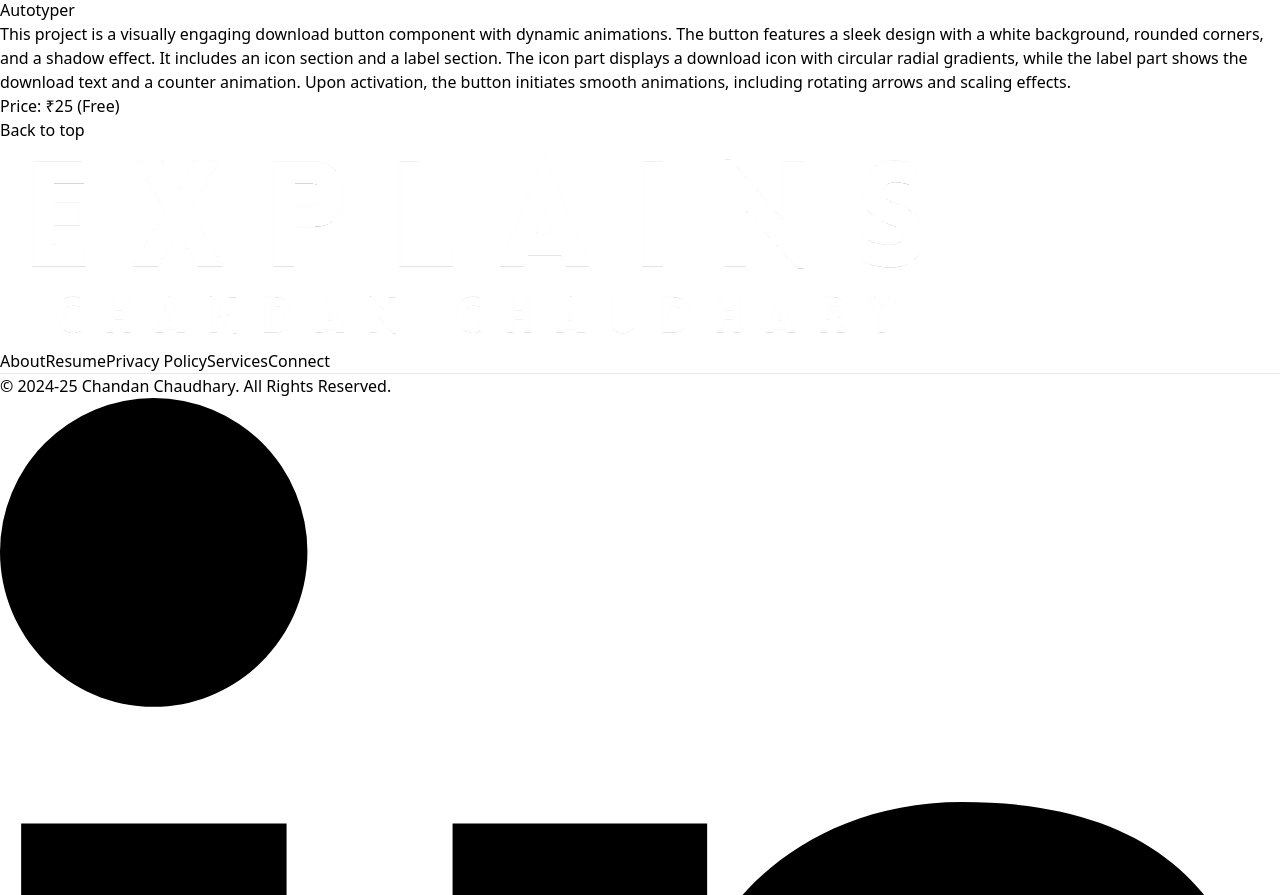
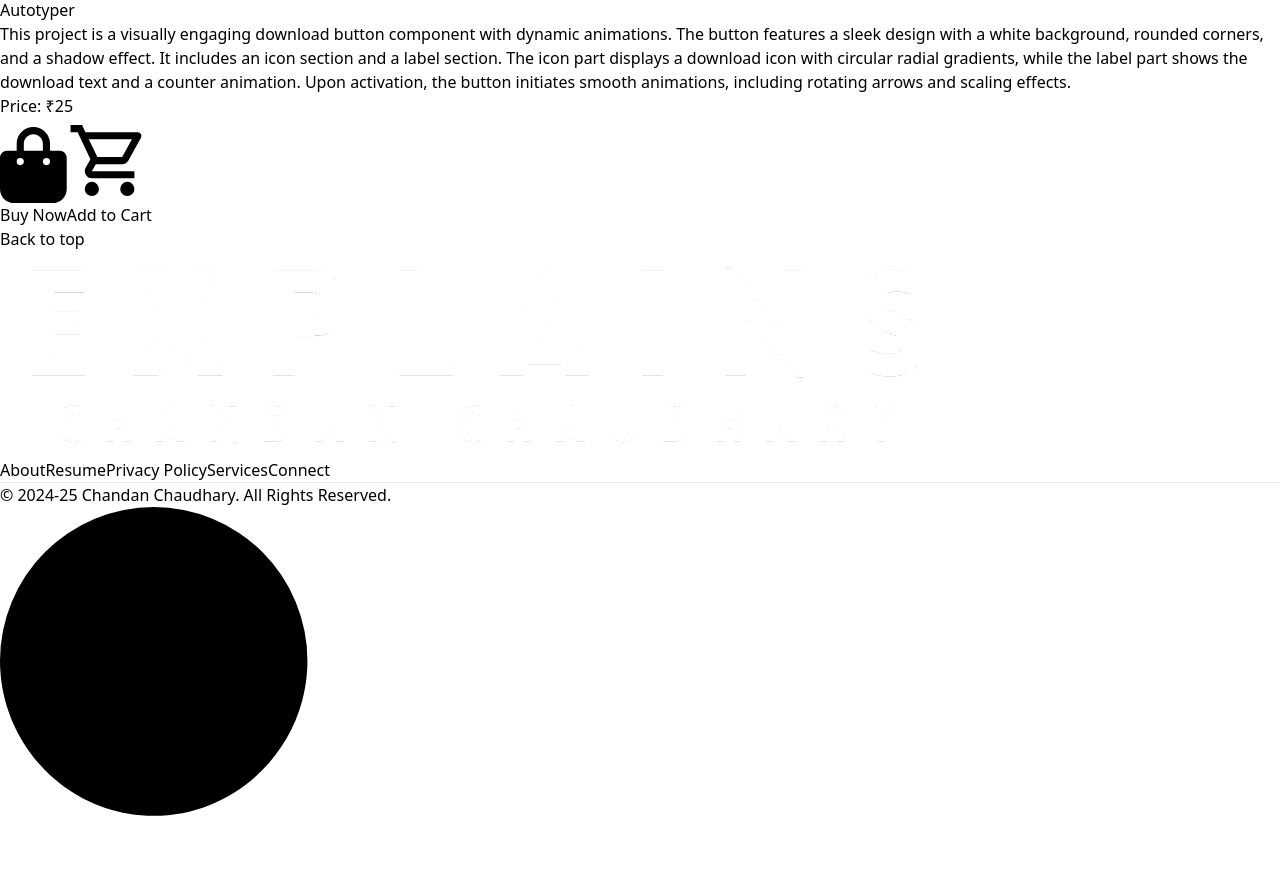
Before and after one commit to Chandan-Badge/C2Explains-ChandanChaudhary, a React (Vite) app in the folder Frontend/: page /product/aaaa2 in a window 1280 px wide. Shown: the part 4877-5772 px from the top of the page. Built offline with nearby package versions, Linux system fonts and the light colour scheme.

Commit message:
Improvement 19

```diff
--- a/Frontend/src/pages/Product.jsx
+++ b/Frontend/src/pages/Product.jsx
@@ -41,7 +41,19 @@ function Product() {
           <div className='h-[80%] w-[50%] flex flex-col gap-3 pr-5'>
             <h1 className='text-5xl font-bold'>{productData.name}</h1>
             <p className='text-base font-normal text-[#b6bee5]'>{productData.description}</p>
-            <h2 className='text-2xl font-medium'>Price: ₹{productData.price} <span className='text-[#6b7280] text-xl'>(Free)</span></h2>
+            <h2 className='text-2xl font-medium'>Price: ₹{productData.price} {(productData.price == 0) && <span className='text-[#b6bee5] text-xl'>(Free)</span>}</h2>
+
+            <div className='flex gap-5 mt-4'>
+              <button className='bg-[#000] text-[#fff] text-xl rounded-full px-6 py-3 w-max font-medium font-sans flex gap-2 hover:-translate-y-1 transition-all duration-200 ease-in-out'>
+                <svg xmlns="http://www.w3.org/2000/svg" className='fill-[#fff] w-5' viewBox="0 0 448 512"><path d="M160 112c0-35.3 28.7-64 64-64s64 28.7 64 64l0 48-128 0 0-48zm-48 48l-64 0c-26.5 0-48 21.5-48 48L0 416c0 53 43 96 96 96l256 0c53 0 96-43 96-96l0-208c0-26.5-21.5-48-48-48l-64 0 0-48C336 50.1 285.9 0 224 0S112 50.1 112 112l0 48zm24 48a24 24 0 1 1 0 48 24 24 0 1 1 0-48zm152 24a24 24 0 1 1 48 0 24 24 0 1 1 -48 0z"/></svg>
+                Buy Now
+              </button>
+
+              <button className='bg-[#fff] text-[#0d1224] text-xl rounded-full px-6 py-3 w-max font-medium font-sans flex gap-2 hover:-translate-y-1 transition-all duration-200 ease-in-out'>
+                <svg xmlns="http://www.w3.org/2000/svg" className='fill-[#0d1224] w-6' viewBox="0 -960 960 960"><path d="M280-80q-33 0-56.5-23.5T200-160q0-33 23.5-56.5T280-240q33 0 56.5 23.5T360-160q0 33-23.5 56.5T280-80Zm400 0q-33 0-56.5-23.5T600-160q0-33 23.5-56.5T680-240q33 0 56.5 23.5T760-160q0 33-23.5 56.5T680-80ZM246-720l96 200h280l110-200H246Zm-38-80h590q23 0 35 20.5t1 41.5L692-482q-11 20-29.5 31T622-440H324l-44 80h480v80H280q-45 0-68-39.5t-2-78.5l54-98-144-304H40v-80h130l38 80Zm134 280h280-280Z"/></svg>
+                Add to Cart
+              </button>
+            </div>
           </div>
 
         </div>
```
